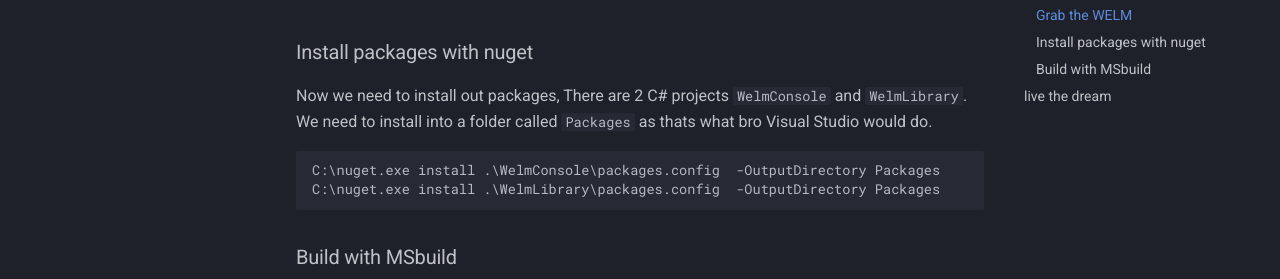
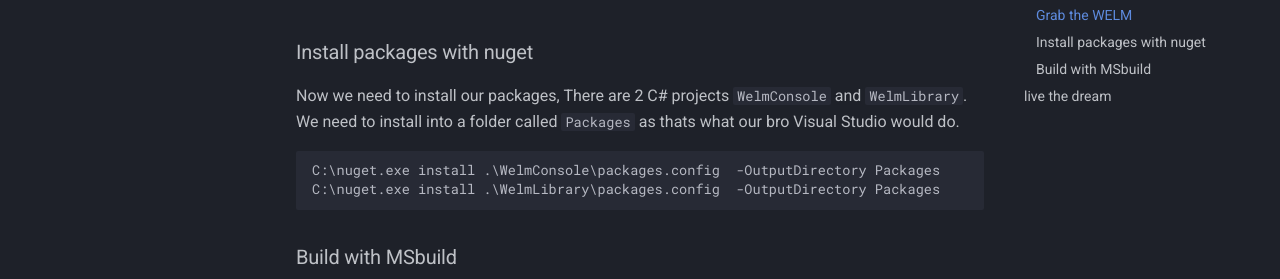
Before and after one commit to tomrade/tomrade-site, an MkDocs documentation site: the page built from docs/welm.md, in a window 1280 px wide and 900 px high, scrolled down 2590 px. Shown: the part 174-453 px from the top of the window. Built offline with MkDocs 1.6.1 and Material for MkDocs 9.7.7, drawn with Linux system fonts in a browser that asks for light colours.

Commit message:
missing stuff

````diff
--- a/docs/welm.md
+++ b/docs/welm.md
@@ -43,7 +43,7 @@ Extract this ZIP and change to the "welm" folder, should look like this
 
 ### Install packages with nuget
 
-Now we need to install out packages, There are 2 C# projects ```WelmConsole``` and ```WelmLibrary```. We need to install into a folder called ```Packages``` as thats what bro Visual Studio would do.
+Now we need to install our packages, There are 2 C# projects ```WelmConsole``` and ```WelmLibrary```. We need to install into a folder called ```Packages``` as thats what our bro Visual Studio would do.
 
 ``` powershell
 C:\nuget.exe install .\WelmConsole\packages.config  -OutputDirectory Packages
````
